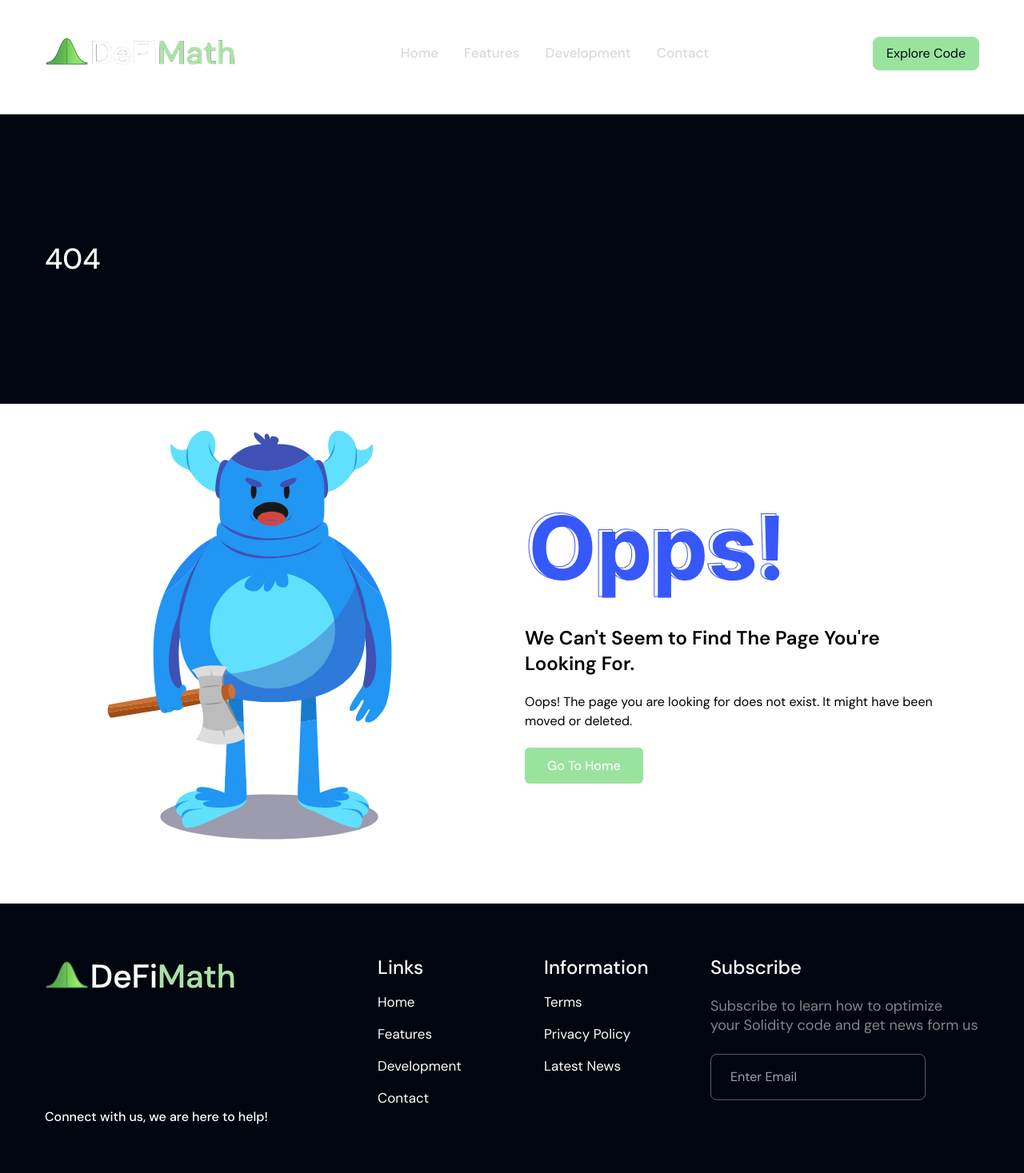
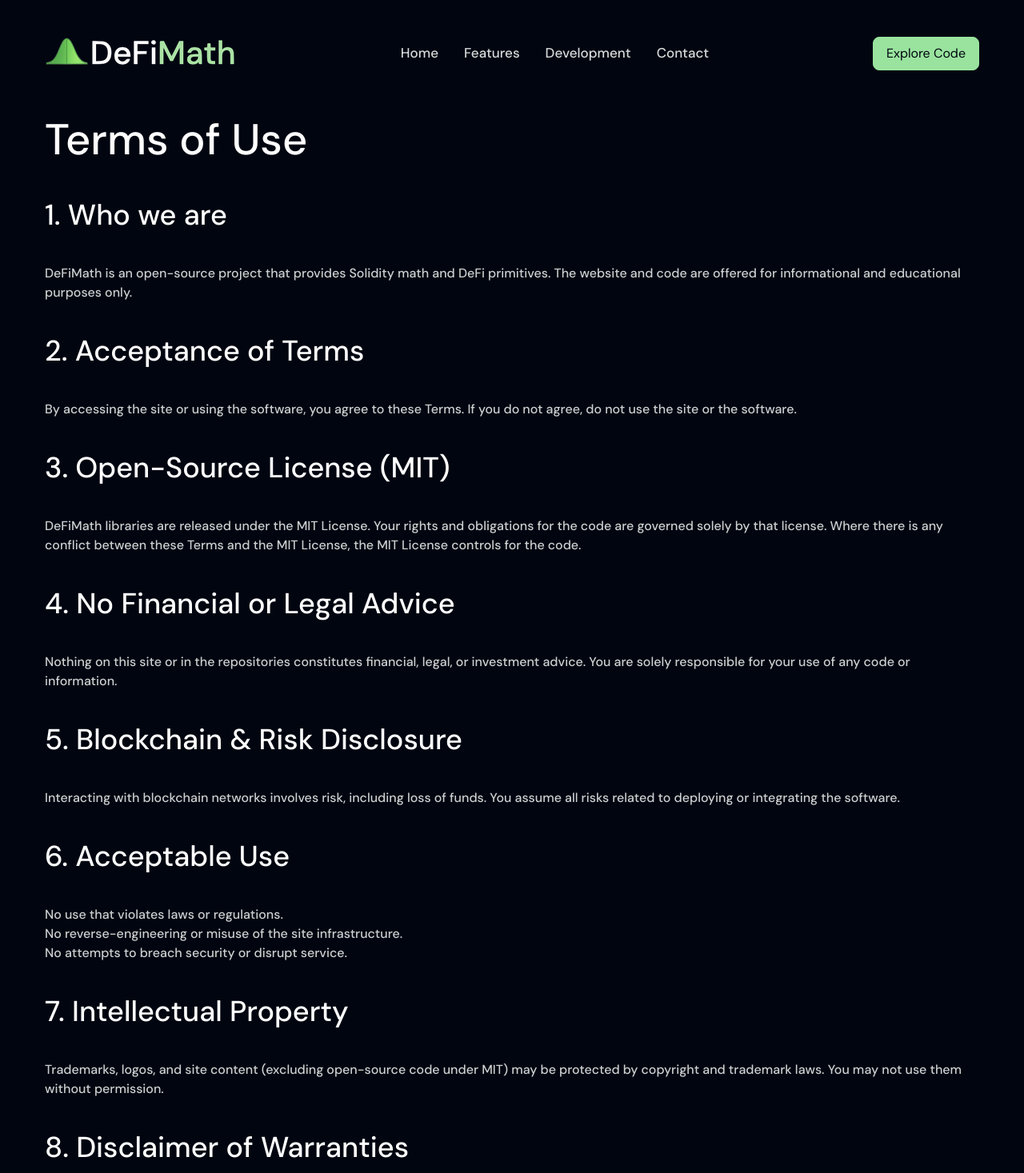
Before and after one commit to MerkleBlue/defimath-website, a Next.js app: page /terms in a window 1280 px wide. Before the commit this address had no page. Shown: the part 17-1484 px from the top of the page at 80% size. Built offline with nearby package versions, Linux system fonts and the light colour scheme; some icons are missing.

Commit message:
terms page

```diff
--- /dev/null
+++ b/src/app/(site)/terms/page.tsx
@@ -0,0 +1,103 @@
+
+import { Metadata } from "next";
+export const metadata: Metadata = {
+    title: "Terms of use | DefiMath",
+    description: "Terms of use for DefiMath",
+};
+
+export default function Page() {
+    return (
+        <main>
+            <section className="relative md:pt-40 md:pb-28 py-20 overflow-hidden z-1" id="main-banner">
+                <div className="container mx-auto lg:max-w-screen-xl px-4">
+
+                    <h1 className="font-medium lg:text-56 md:text-50 text-54 lg:text-start text-center text-white mb-10">
+                        Terms of Use
+                    </h1>
+
+                    <h2 className="font-medium lg:text-36 md:text-30 text-24 lg:text-start text-center text-white mb-10 mt-10">1. Who we are</h2>
+                    <p className="text-base font-medium text-muted text-opacity-95">
+                        DeFiMath is an open-source project that provides Solidity math and DeFi
+                        primitives. The website and code are offered for informational and
+                        educational purposes only.
+                    </p>
+
+                    <h2 className="font-medium lg:text-36 md:text-30 text-34 lg:text-start text-center text-white mb-10 mt-10">2. Acceptance of Terms</h2>
+                    <p className="text-base font-medium text-muted text-opacity-95">
+                        By accessing the site or using the software, you agree to these Terms.
+                        If you do not agree, do not use the site or the software.
+                    </p>
+
+                    <h2 className="font-medium lg:text-36 md:text-30 text-34 lg:text-start text-center text-white mb-10 mt-10">3. Open-Source License (MIT)</h2>
+                    <p className="text-base font-medium text-muted text-opacity-95">
+                        DeFiMath libraries are released under the MIT License. Your rights and
+                        obligations for the code are governed solely by that license. Where
+                        there is any conflict between these Terms and the MIT License, the MIT
+                        License controls for the code.
+                    </p>
+
+                    <h2 className="font-medium lg:text-36 md:text-30 text-34 lg:text-start text-center text-white mb-10 mt-10">4. No Financial or Legal Advice</h2>
+                    <p className="text-base font-medium text-muted text-opacity-95">
+                        Nothing on this site or in the repositories constitutes financial, legal,
+                        or investment advice. You are solely responsible for your use of any
+                        code or information.
+                    </p>
+
+                    <h2 className="font-medium lg:text-36 md:text-30 text-34 lg:text-start text-center text-white mb-10 mt-10">5. Blockchain &amp; Risk Disclosure</h2>
+                    <p className="text-base font-medium text-muted text-opacity-95">
+                        Interacting with blockchain networks involves risk, including loss of
+                        funds. You assume all risks related to deploying or integrating the
+                        software.
+                    </p>
+                    <h2 className="font-medium lg:text-36 md:text-30 text-34 lg:text-start text-center text-white mb-10 mt-10">6. Acceptable Use</h2>
+                    <ul className="text-base font-medium text-muted text-opacity-95">
+                        <li>No use that violates laws or regulations.</li>
+                        <li>No reverse-engineering or misuse of the site infrastructure.</li>
+                        <li>No attempts to breach security or disrupt service.</li>
+                    </ul>
+
+                    <h2 className="font-medium lg:text-36 md:text-30 text-34 lg:text-start text-center text-white mb-10 mt-10">7. Intellectual Property</h2>
+                    <p className="text-base font-medium text-muted text-opacity-95">
+                        Trademarks, logos, and site content (excluding open-source code under
+                        MIT) may be protected by copyright and trademark laws. You may not use
+                        them without permission.
+                    </p>
+                    <h2 className="font-medium lg:text-36 md:text-30 text-34 lg:text-start text-center text-white mb-10 mt-10">8. Disclaimer of Warranties</h2>
+                    <p className="text-base font-medium text-muted text-opacity-95">
+                        THE SITE AND SOFTWARE ARE PROVIDED “AS IS” AND “AS AVAILABLE” WITHOUT
+                        WARRANTIES OF ANY KIND, EXPRESS OR IMPLIED, INCLUDING MERCHANTABILITY,
+                        FITNESS FOR A PARTICULAR PURPOSE, AND NON-INFRINGEMENT.
+                    </p>
+
+                    <h2 className="font-medium lg:text-36 md:text-30 text-34 lg:text-start text-center text-white mb-10 mt-10">9. Limitation of Liability</h2>
+                    <p className="text-base font-medium text-muted text-opacity-95">
+                        TO THE MAXIMUM EXTENT PERMITTED BY LAW, IN NO EVENT WILL WE BE LIABLE
+                        FOR ANY INDIRECT, INCIDENTAL, SPECIAL, CONSEQUENTIAL, OR PUNITIVE
+                        DAMAGES, OR ANY LOSS OF PROFITS OR DATA, ARISING FROM OR RELATED TO YOUR
+                        USE OF THE SITE OR SOFTWARE.
+                    </p>
+
+                    <h2 className="font-medium lg:text-36 md:text-30 text-34 lg:text-start text-center text-white mb-10 mt-10">10. Third-Party Services</h2>
+                    <p className="text-base font-medium text-muted text-opacity-95">
+                        We may link to or integrate third-party services (e.g., analytics,
+                        mailing-list providers). Their terms and privacy practices apply to
+                        their services.
+                    </p>
+
+                    <h2 className="font-medium lg:text-36 md:text-30 text-34 lg:text-start text-center text-white mb-10 mt-10">11. Changes</h2>
+                    <p className="text-base font-medium text-muted text-opacity-95">
+                        We may update these Terms from time to time. Continued use after changes
+                        become effective constitutes acceptance of the updated Terms.
+                    </p>
+
+                    <h2 className="font-medium lg:text-36 md:text-30 text-34 lg:text-start text-center text-white mb-10 mt-10">12. Contact</h2>
+                    <p className="text-base font-medium text-muted text-opacity-95">
+                        Questions? Reach out on X (Twitter): <strong>@defi_math</strong>
+                        {" "}or see our{" "}
+                        <a href="/privacy/">Privacy Policy</a>.
+                    </p>
+                </div>
+            </section>
+        </main>
+    );
+};
```
